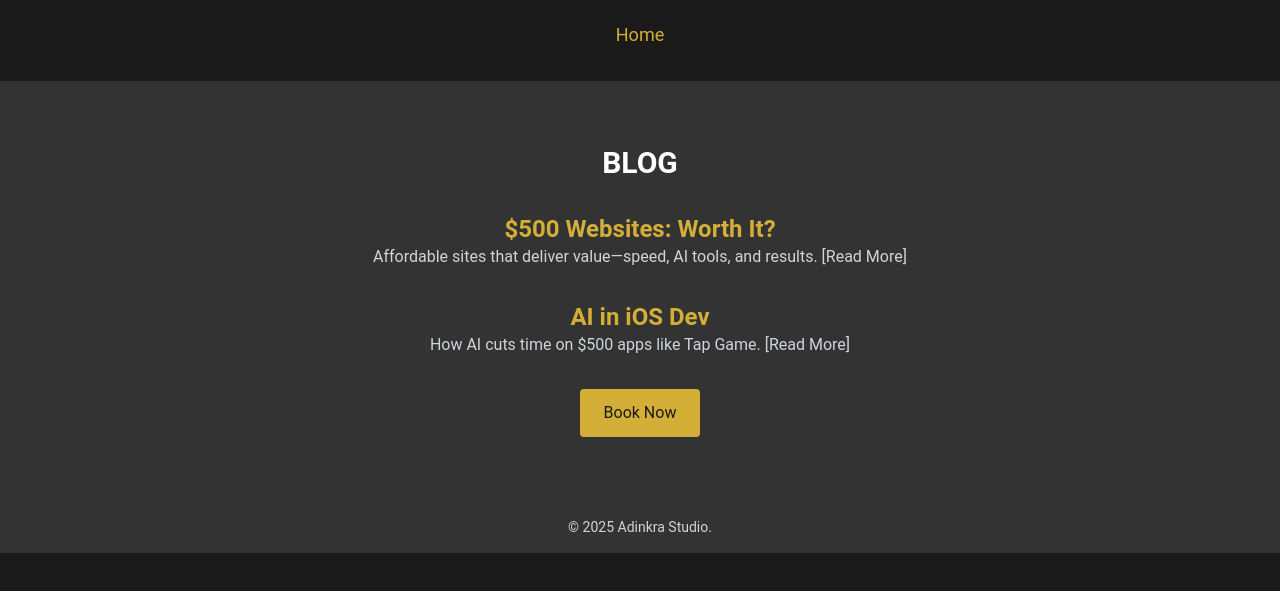
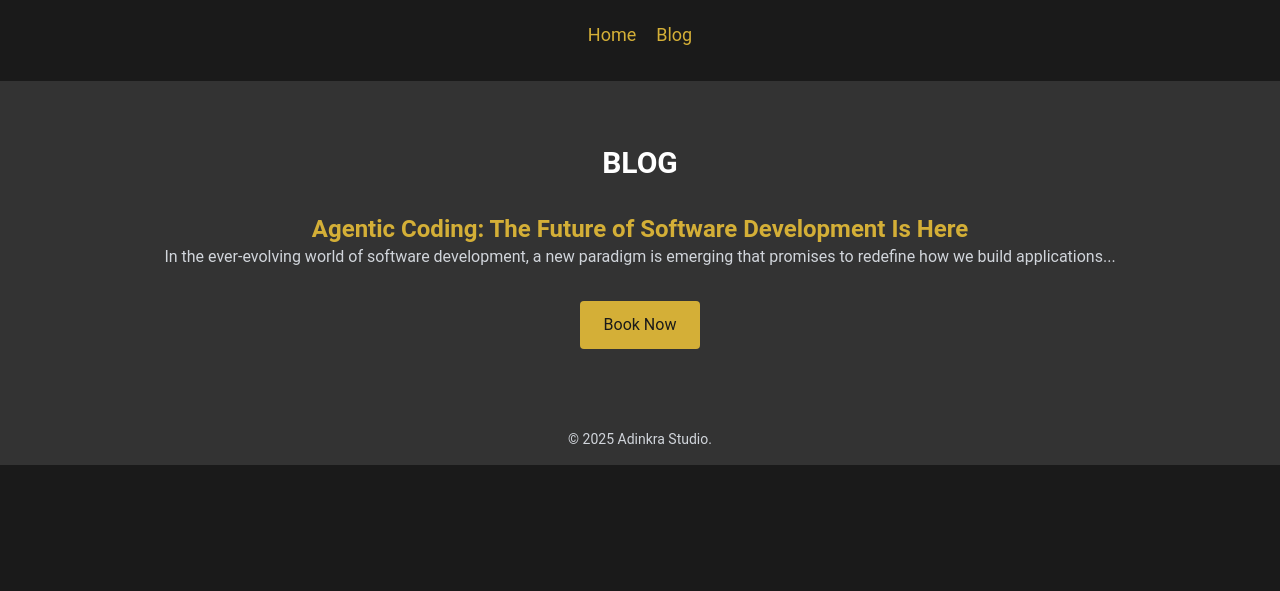
Before and after one commit to ClayWarren/devagency, a plain HTML site: page blog.html in a window 1280 px wide. Shown: the part 131-722 px from the top of the page. Drawn offline with nearby package versions, Linux system fonts and the light colour scheme.

Commit message:
Update blog.html

```diff
--- a/blog.html
+++ b/blog.html
@@ -4,7 +4,13 @@
   <meta charset="UTF-8">
   <meta name="viewport" content="width=device-width, initial-scale=1.0">
   <title>Blog | Adinkra Studio</title>
-  <meta name="description" content="Insights on affordable software development—$500 websites, $1k games, AI-powered solutions.">
+  <meta name="description" content="Insights on affordable software development—$500 websites, $1k games, AI-powered solutions by Adinkra Studio.">
+  <meta name="keywords" content="software development, affordable websites, iOS apps, video games, AI development, Adinkra Studio, Clay Warren">
+  <meta name="robots" content="index, follow">
+  <link rel="canonical" href="https://adinkra.studio/blog">
+  <!-- Favicon -->
+  <link rel="icon" type="image/jpeg" href="https://github.com/ClayWarren/devagency/blob/main/B405DCB6-E02E-435A-8712-731F24EA9184_4_5005_c.jpeg?raw=true">
+  <link rel="shortcut icon" type="image/jpeg" href="https://github.com/ClayWarren/devagency/blob/main/B405DCB6-E02E-435A-8712-731F24EA9184_4_5005_c.jpeg?raw=true">
   <script src="https://cdn.tailwindcss.com"></script>
   <style>
     body { font-family: 'Roboto', sans-serif; }
@@ -14,20 +20,19 @@
 <body class="min-h-screen bg-[#1a1a1a] text-white">
   <header class="flex flex-col items-center justify-center py-8 text-center bg-[#1a1a1a] px-4">
     <img src="https://github.com/ClayWarren/devagency/blob/main/B405DCB6-E02E-435A-8712-731F24EA9184_4_5005_c.jpeg?raw=true" alt="Adinkra Studio Logo" class="mb-6 h-24 w-auto">
-    <a href="/" class="text-[#d4af37] hover:underline text-lg">Home</a>
+    <nav class="space-x-4">
+      <a href="/" class="text-[#d4af37] hover:underline text-lg">Home</a>
+      <a href="/blog" class="text-[#d4af37] hover:underline text-lg">Blog</a>
+    </nav>
   </header>
   <section class="py-16 bg-[#333] text-center">
     <h1 class="text-3xl font-bold text-white mb-8">BLOG</h1>
     <div class="max-w-5xl mx-auto px-4 space-y-8">
       <div>
-        <h2 class="text-2xl font-bold text-[#d4af37]"><a href="/post1" class="hover:underline">$500 Websites: Worth It?</a></h2>
-        <p class="text-gray-300">Affordable sites that deliver value—speed, AI tools, and results. [Read More]</p>
+        <h2 class="text-2xl font-bold text-[#d4af37]"><a href="/post1" class="hover:underline">Agentic Coding: The Future of Software Development Is Here</a></h2>
+        <p class="text-gray-300">In the ever-evolving world of software development, a new paradigm is emerging that promises to redefine how we build applications...</p>
       </div>
-      <div>
-        <h2 class="text-2xl font-bold text-[#d4af37]"><a href="/post2" class="hover:underline">AI in iOS Dev</a></h2>
-        <p class="text-gray-300">How AI cuts time on $500 apps like Tap Game. [Read More]</p>
-      </div>
-      <!-- Add 3 more -->
+      <!-- Add more posts here later -->
     </div>
     <a href="/" class="mt-8 inline-block px-6 py-3 bg-[#d4af37] text-[#1a1a1a] rounded hover:bg-[#b8932f]">Book Now</a>
   </section>
```
